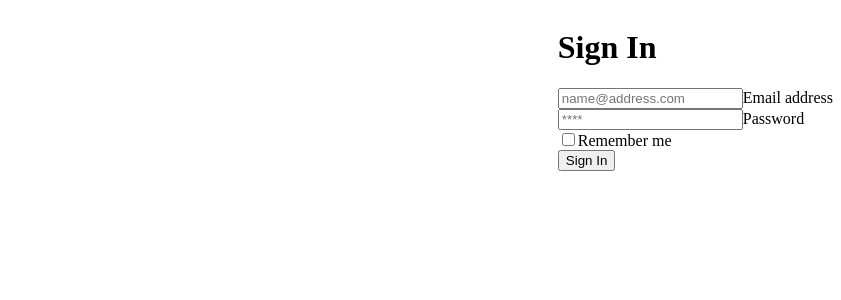
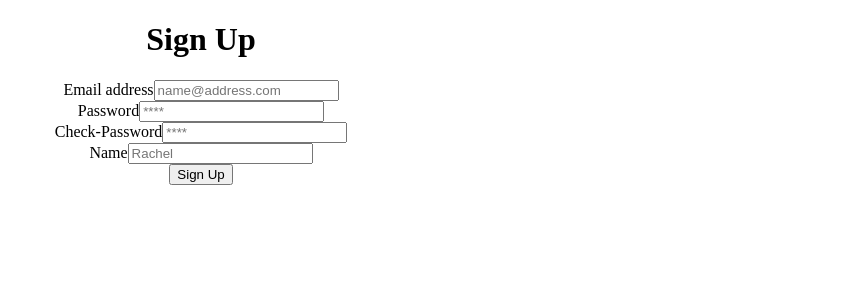
Before and after one commit to kyungbbabi/chan_firstProject, a React (Create React App) app: page /Register in a window 1280 px wide. Shown: the top 300 px of the page, without its empty margins (439-1280 px from the left). Built offline with nearby package versions, Linux system fonts and the light colour scheme.

Commit message:
feat: Register.js

```diff
--- a/src/App.js
+++ b/src/App.js
@@ -7,8 +7,8 @@ function App() {
 
   return (
     // <Home />
-    <Login />
-    // <Register />
+    // <Login />
+    <Register />
   )
 
 }
--- a/src/pages/Register.js
+++ b/src/pages/Register.js
@@ -2,10 +2,32 @@ import React from "react";
 
 export default function Register() {
 
+  const handleClickRegister = (e) => {
+    e.preventDefault();
+  }
 
   return(
     <form>
-
+      <div display="flex" align="center" text-align="right"> {/* float로 위치 오른쪽 왼쪽 조절가능 */}
+        <h1>Sign Up</h1>
+        <div postion="relative">
+          <label for="floatingInput">Email address</label>
+          <input type="email" placeholder="name@address.com" />
+        </div>
+        <div postion="relative">
+          <label for="floatingInput" postion="absolute">Password</label>
+          <input type="password" placeholder="****" />
+        </div>
+        <div postion="relative">
+          <label for="floatingInput" postion="absolute">Check-Password</label>
+          <input type="password" placeholder="****" />
+        </div>
+        <div postion="relative">
+          <label for="floatingInput">Name</label>
+          <input type="email" placeholder="Rachel" />
+        </div>
+        <button type="submit" onClick={handleClickRegister}>Sign Up</button>
+      </div>
     </form>
   );
 }
```
